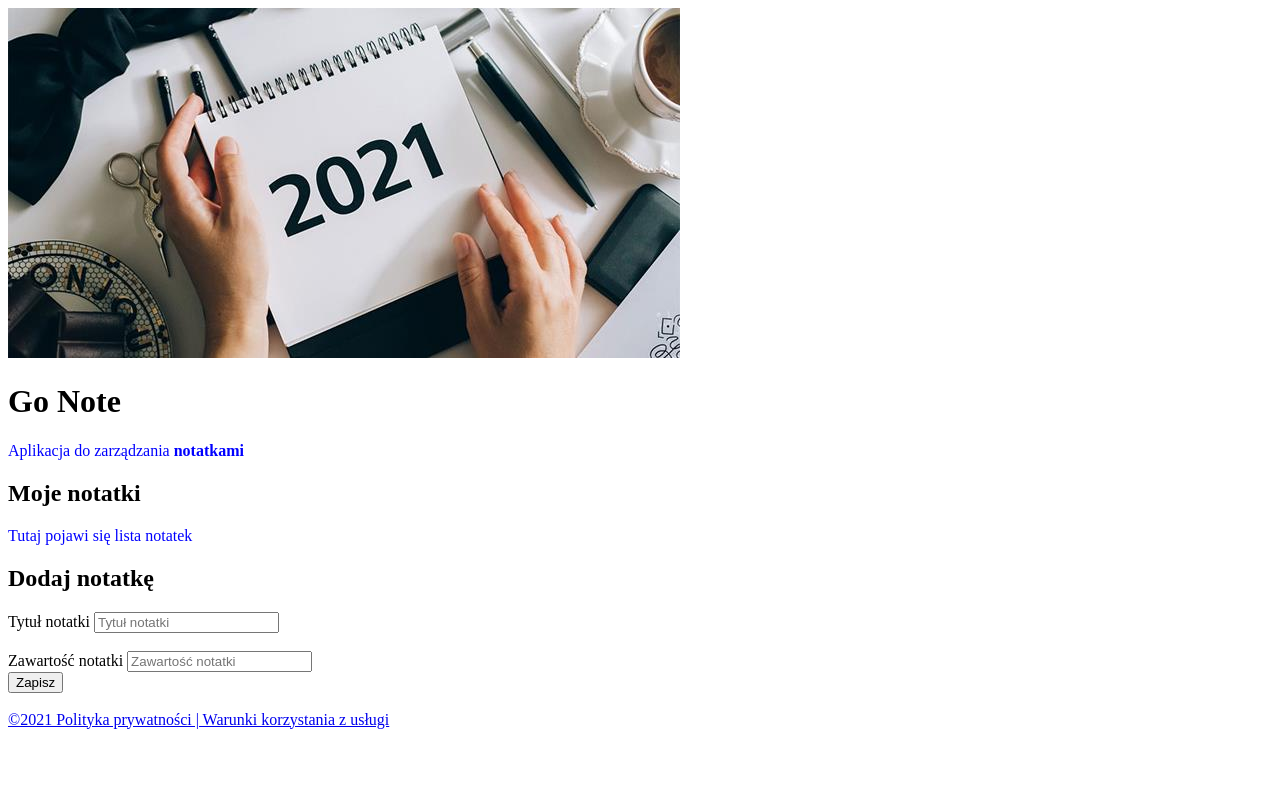
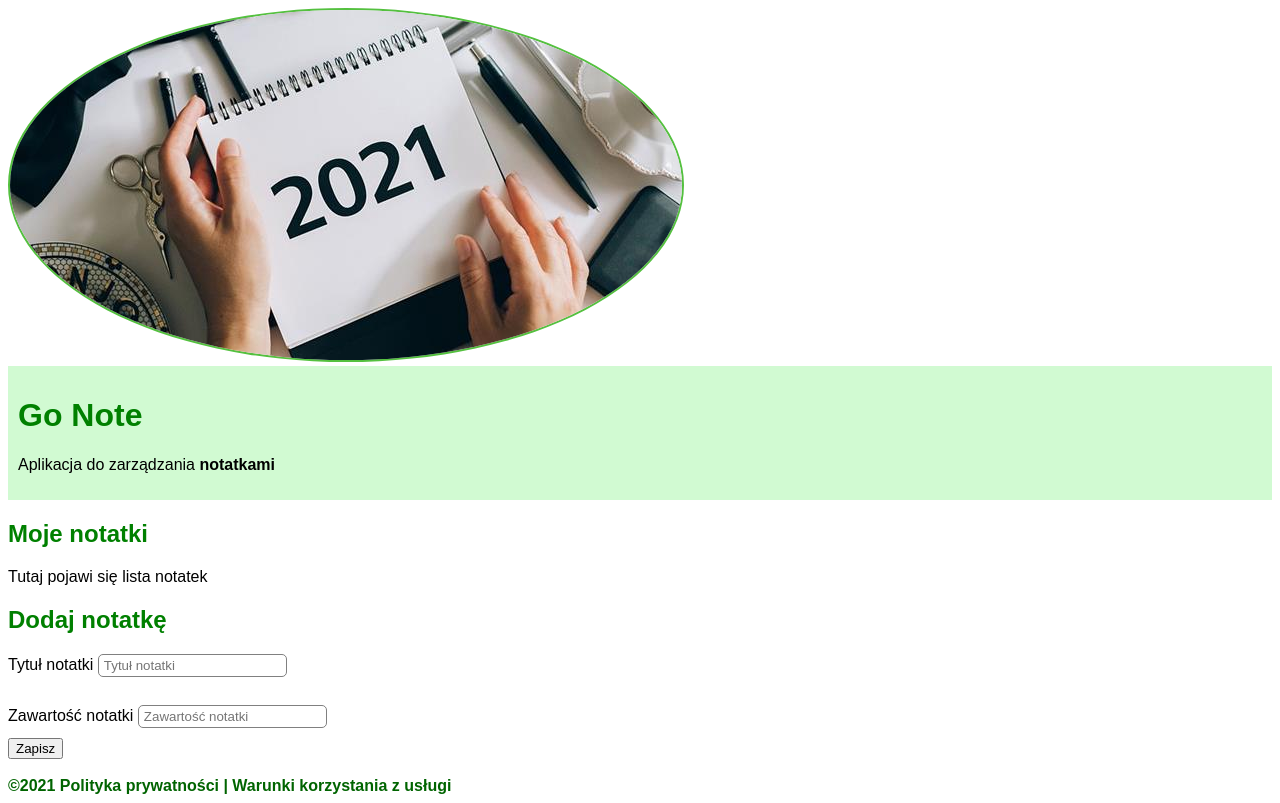
Before and after one commit to Zusia95/gonote, a plain HTML site: page index.html in a window 1280 px wide. Drawn offline with Linux system fonts and the light colour scheme.

Commit message:
implementation of index.css

```diff
--- a/index.css
+++ b/index.css
@@ -1,3 +1,32 @@
-p {
-	color: blue;
+input {
+
+	border: 1px solid grey;
+	border-radius: 5px;
+	padding: 3px 5px;
+	margin-bottom: 10px;
+
 }
+body {
+	font-family: Arial;
+}
+
+
+h1,h2 {
+	color: green;
+}
+
+
+img.obrazek {
+	border: 2px solid #54C03F;
+	border-radius: 50%;
+}
+
+#main-header {
+	background-color: #D1FAD2;
+	padding: 10px;
+}
+a {
+	color: darkgreen;
+	font-weight: bold;
+	text-decoration: none;
+}
--- a/index.html
+++ b/index.html
@@ -5,8 +5,8 @@
 <link rel="stylesheet" href="index.css">
 </head>
 <body>
-<img src="organizer.jpeg" alt="Kalendarz">
-<div>
+<img src="organizer.jpeg" class="obrazek" alt="Kalendarz">
+<div id="main-header">
 <h1> Go Note </h1>
 <p> Aplikacja do zarządzania <strong>notatkami</strong></p>
 </div>
```
